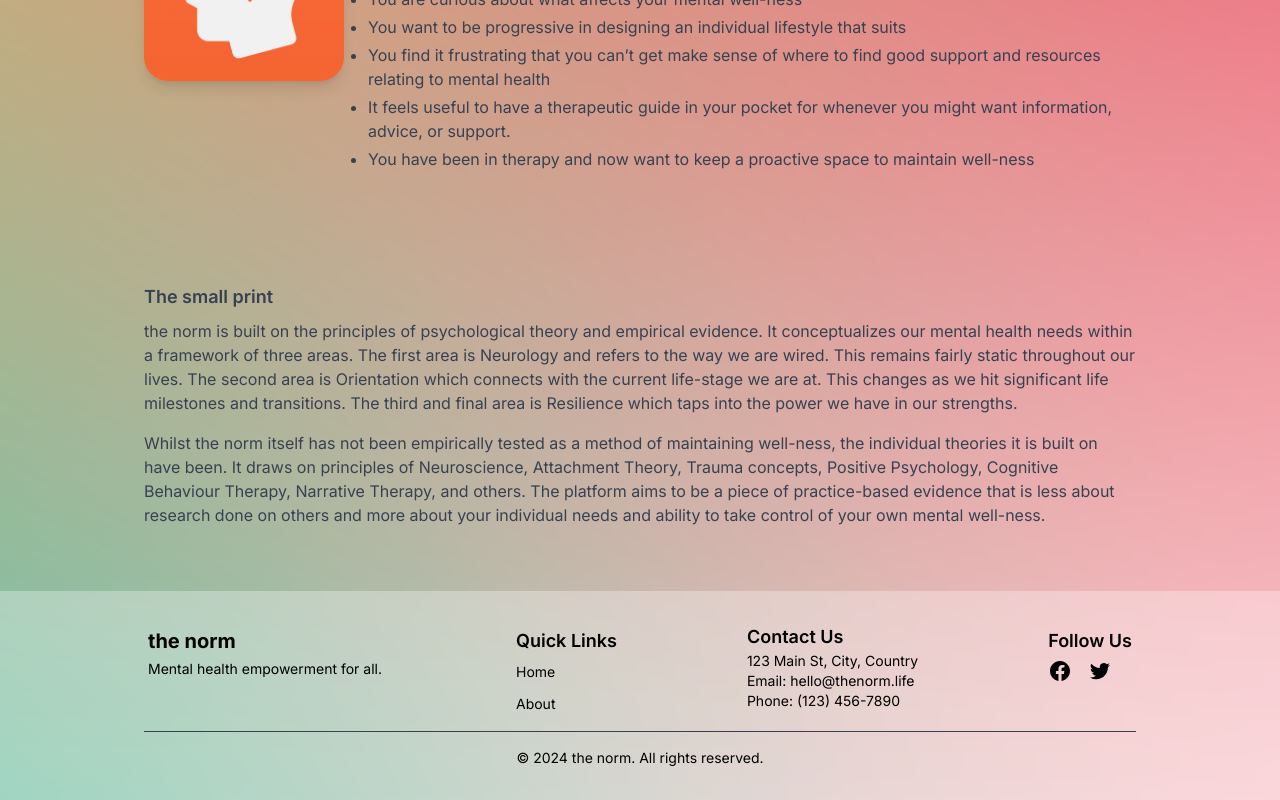
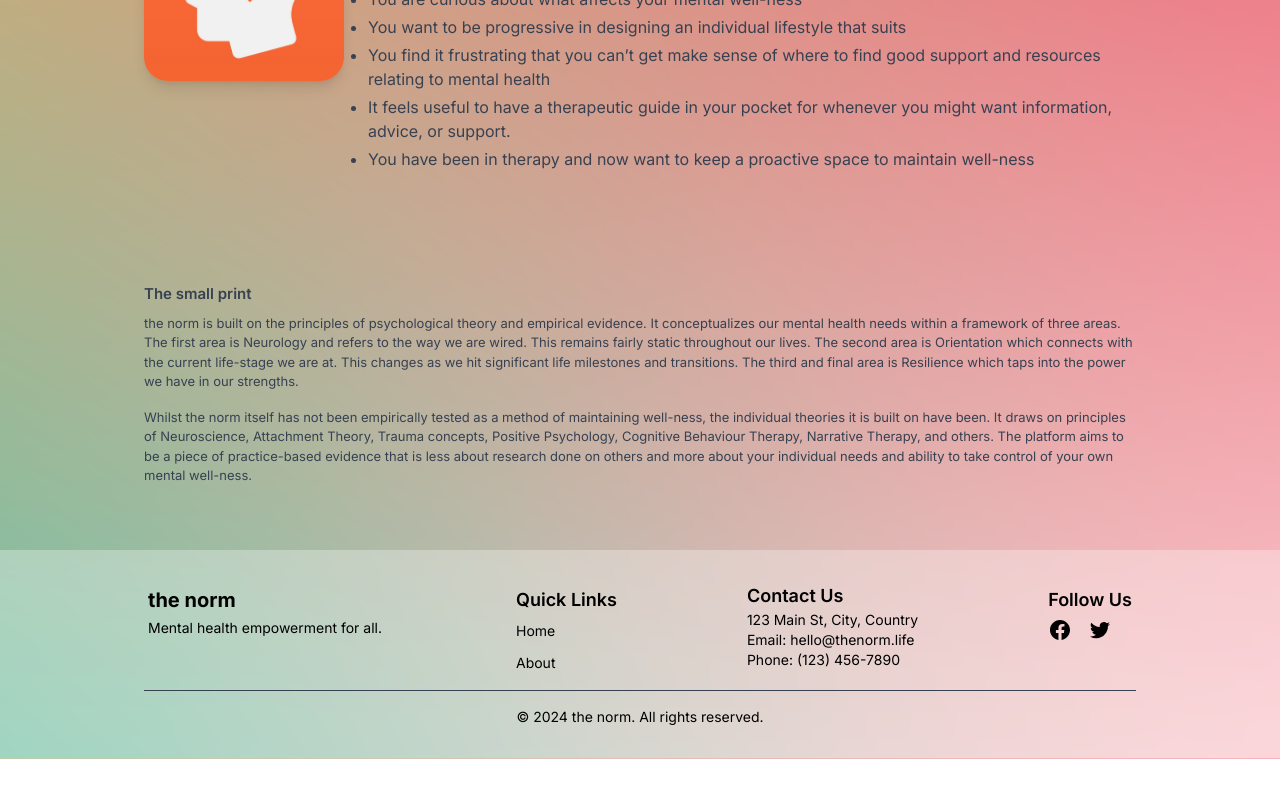
Before and after one commit to fac29/thenorm, a Next.js app: page /about in a window 1280 px wide. Shown: the part 1239-2039 px from the top of the page. After the commit the page ends 1998 px from the top, so only its background shows below. Built offline with nearby package versions, Linux system fonts and the light colour scheme; no server answers.

Commit message:
Made the small print smaller

```diff
--- a/app/about/page.tsx
+++ b/app/about/page.tsx
@@ -126,8 +126,8 @@ export default function About() {
 						</div>
 					</div>
 					<div className="text-left text-gray-700 py-12">
-						<h3 className="font-semibold text-lg mb-2">The small print</h3>
-						<p className="mb-4">
+						<h3 className="font-semibold text-[15px] mb-2">The small print</h3>
+						<p className="text-[13px] mb-4">
 							the norm is built on the principles of psychological theory and
 							empirical evidence. It conceptualizes our mental health needs
 							within a framework of three areas. The first area is Neurology and
@@ -138,7 +138,7 @@ export default function About() {
 							final area is Resilience which taps into the power we have in our
 							strengths.
 						</p>
-						<p className="mb-4">
+						<p className="text-[13px] mb-4">
 							Whilst the norm itself has not been empirically tested as a method
 							of maintaining well-ness, the individual theories it is built on
 							have been. It draws on principles of Neuroscience, Attachment
```
